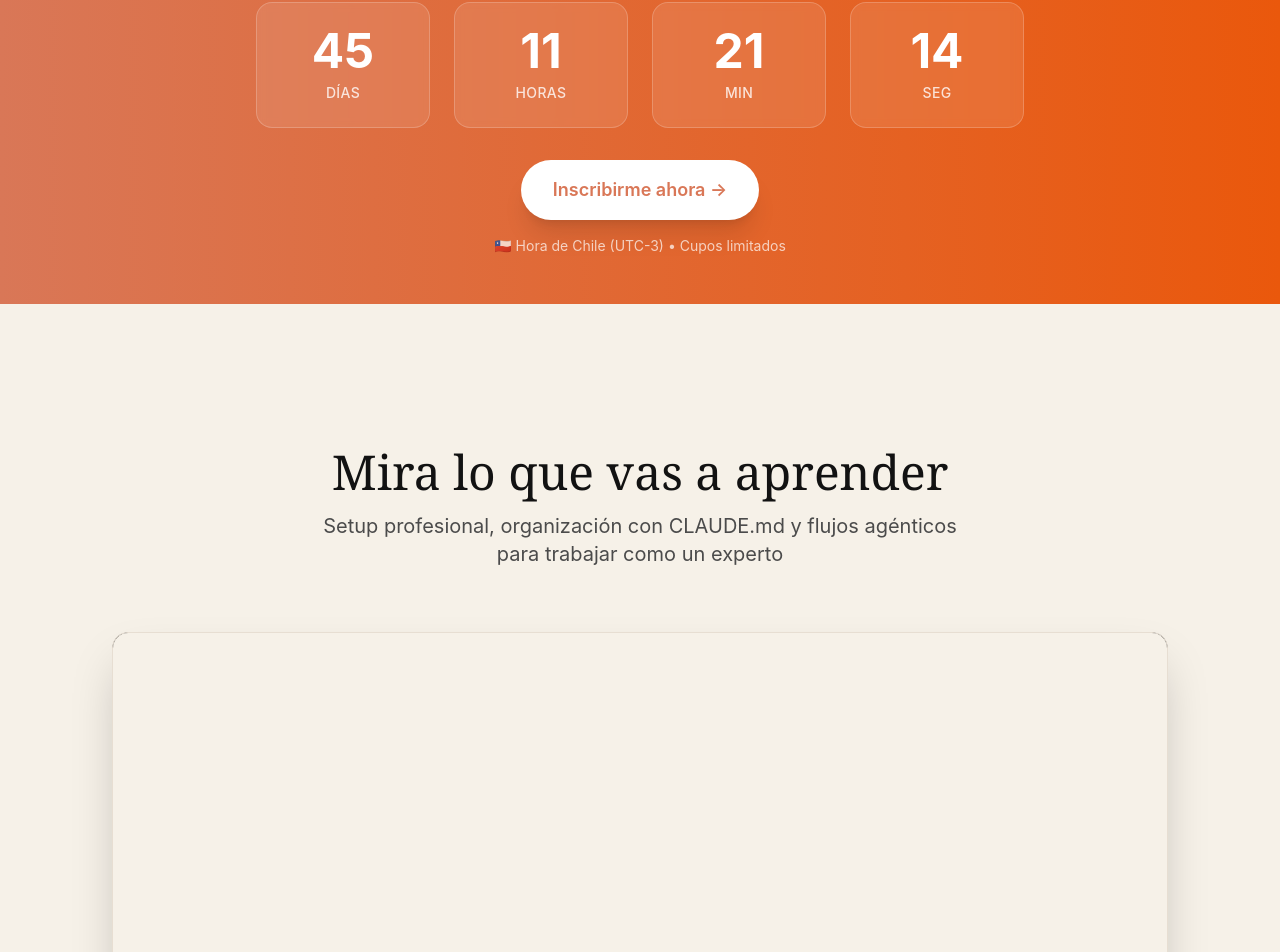
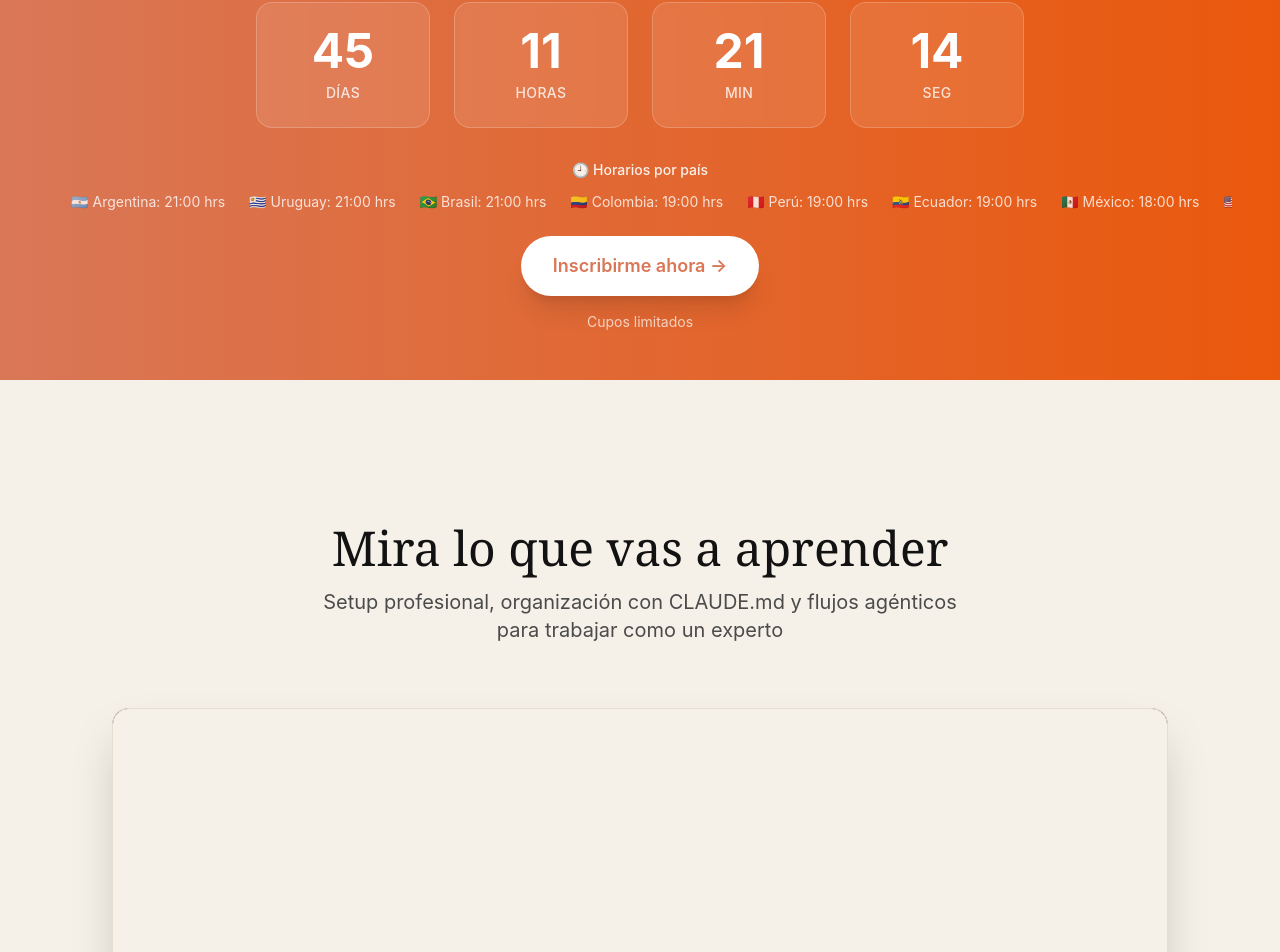
Before and after one commit to camidevai/CladeCodeConDaniel, a Next.js app: page / in a window 1280 px wide. Shown: the part 1034-1986 px from the top of the page. Built offline with nearby package versions, Linux system fonts and the light colour scheme.

Commit message:
Add infinite carousel with event times by country below countdown

```diff
--- a/app/globals.css
+++ b/app/globals.css
@@ -62,6 +62,15 @@ body {
   }
 }
 
+@keyframes scroll-infinite {
+  0% {
+    transform: translateX(0);
+  }
+  100% {
+    transform: translateX(-50%);
+  }
+}
+
 .animate-fadeIn {
   animation: fadeIn 0.2s ease-out;
 }
@@ -69,3 +78,11 @@ body {
 .animate-slideUp {
   animation: slideUp 0.3s ease-out;
 }
+
+.animate-scroll-infinite {
+  animation: scroll-infinite 30s linear infinite;
+}
+
+.animate-scroll-infinite:hover {
+  animation-play-state: paused;
+}
--- a/components/Countdown.tsx
+++ b/components/Countdown.tsx
@@ -109,7 +109,44 @@ export default function Countdown() {
             </div>
           </div>
 
-          <div className="mt-8">
+          {/* Carrusel de horarios por país */}
+          <div className="mt-8 mb-6">
+            <p className="text-white/90 text-sm font-medium mb-3">
+              🕘 Horarios por país
+            </p>
+            <div className="relative overflow-hidden">
+              <div className="flex animate-scroll-infinite whitespace-nowrap">
+                {/* Primera copia de los horarios */}
+                <div className="flex gap-6 px-3">
+                  <span className="text-white/80 text-sm">🇨🇱 Chile: 21:00 hrs</span>
+                  <span className="text-white/80 text-sm">🇦🇷 Argentina: 21:00 hrs</span>
+                  <span className="text-white/80 text-sm">🇺🇾 Uruguay: 21:00 hrs</span>
+                  <span className="text-white/80 text-sm">🇧🇷 Brasil: 21:00 hrs</span>
+                  <span className="text-white/80 text-sm">🇨🇴 Colombia: 19:00 hrs</span>
+                  <span className="text-white/80 text-sm">🇵🇪 Perú: 19:00 hrs</span>
+                  <span className="text-white/80 text-sm">🇪🇨 Ecuador: 19:00 hrs</span>
+                  <span className="text-white/80 text-sm">🇲🇽 México: 18:00 hrs</span>
+                  <span className="text-white/80 text-sm">🇺🇸 Miami: 20:00 hrs</span>
+                  <span className="text-white/80 text-sm">🇪🇸 España: 01:00 hrs 🌙</span>
+                </div>
+                {/* Segunda copia para loop infinito */}
+                <div className="flex gap-6 px-3">
+                  <span className="text-white/80 text-sm">🇨🇱 Chile: 21:00 hrs</span>
+                  <span className="text-white/80 text-sm">🇦🇷 Argentina: 21:00 hrs</span>
+                  <span className="text-white/80 text-sm">🇺🇾 Uruguay: 21:00 hrs</span>
+                  <span className="text-white/80 text-sm">🇧🇷 Brasil: 21:00 hrs</span>
+                  <span className="text-white/80 text-sm">🇨🇴 Colombia: 19:00 hrs</span>
+                  <span className="text-white/80 text-sm">🇵🇪 Perú: 19:00 hrs</span>
+                  <span className="text-white/80 text-sm">🇪🇨 Ecuador: 19:00 hrs</span>
+                  <span className="text-white/80 text-sm">🇲🇽 México: 18:00 hrs</span>
+                  <span className="text-white/80 text-sm">🇺🇸 Miami: 20:00 hrs</span>
+                  <span className="text-white/80 text-sm">🇪🇸 España: 01:00 hrs 🌙</span>
+                </div>
+              </div>
+            </div>
+          </div>
+
+          <div className="mt-6">
             <a
               href="/inscripcion"
               className="inline-block bg-white text-accent px-8 py-4 rounded-full font-semibold text-lg hover:bg-gray-100 transition-all duration-200 shadow-xl hover:shadow-2xl hover:scale-105"
@@ -119,7 +156,7 @@ export default function Countdown() {
           </div>
 
           <p className="text-white/70 text-sm mt-4">
-            🇨🇱 Hora de Chile (UTC-3) • Cupos limitados
+            Cupos limitados
           </p>
         </div>
       </div>
```
